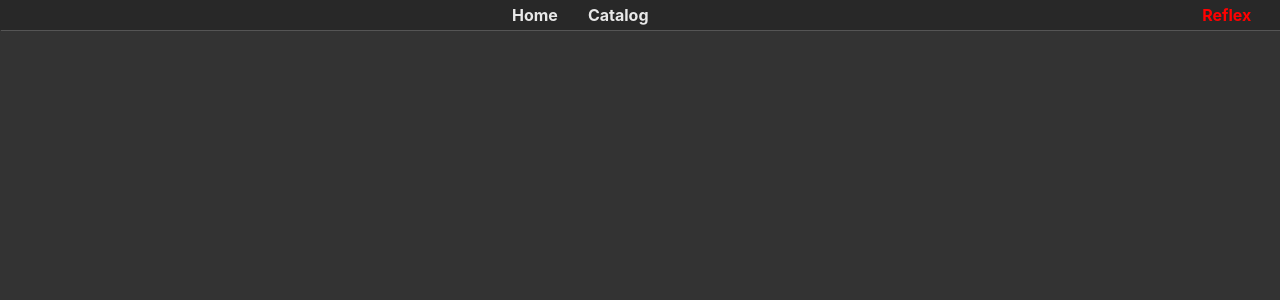
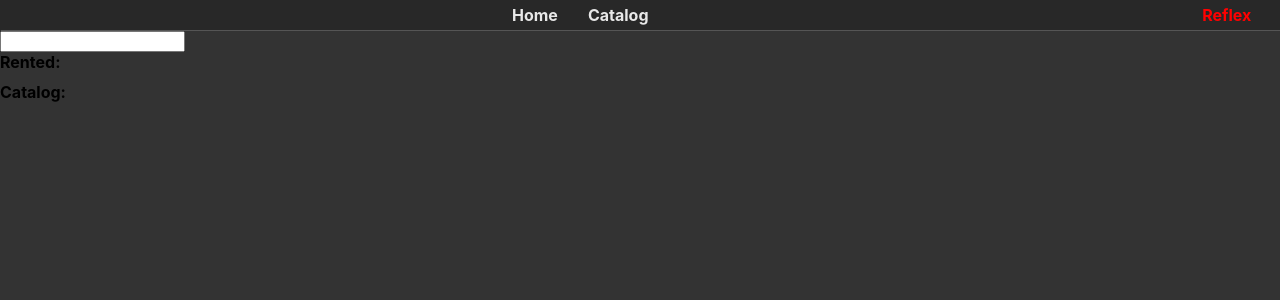
Before and after one commit to jaafari-R/Reflex, a React (Create React App) app: page /catalog in a window 1280 px wide. Shown: the top 300 px of the page. Built offline with nearby package versions, Linux system fonts and the light colour scheme.

Commit message:
Added search functionality

```diff
--- a/src/App.js
+++ b/src/App.js
@@ -88,11 +88,11 @@ function App() {
             return;
         }
         else if(newCatalog[movieIndex].isRented) {
-            updatedUser.rentedMovies.add(movieId);
+            updatedUser.rentedMovies.delete(movieId);
             updatedUser.budget += MOVIE_COST;
         }
         else {
-            updatedUser.rentedMovies.delete(movieId);
+            updatedUser.rentedMovies.add(movieId);
             updatedUser.budget -= MOVIE_COST;
         }
 
--- a/src/components/Catalog.js
+++ b/src/components/Catalog.js
@@ -1,18 +1,48 @@
 import "./Catalog.css";
 
-import React from 'react'
+import React, { useEffect, useState } from 'react'
 import { Navigate } from 'react-router-dom'
 import MovieCard from './MovieCard'
 
 export default function Catalog({ user, catalog, toggleRentMovie }) {
+    const [search, setSearch] = useState("");
+    const [showMovies, setShowMovies] = useState(catalog);
+
+    useEffect(() => {
+        const searchRegexText = search.split("").map(letter =>
+            ".*" + letter
+        ).join("") + ".*";
+        const searchRegex = new RegExp(searchRegexText, "i");
+        setShowMovies(catalog.filter(movie =>
+            movie.title.search(searchRegex) !== -1
+        ));
+    }, [search, catalog])
+
+    const handleChange = (setState) => (e) => {
+        setState(e.target.value);
+    }
+
     return (
         user !== null ?
-            <div className="catalog">
-                {catalog.map(movie =>
-                    <MovieCard key={movie.id} movie={movie} toggleRentMovie={toggleRentMovie} />
-                )}
+            <div>
+                <div>
+                    <input onChange={handleChange(setSearch)} />
+                </div>
+                <h4>Rented:</h4>
+                <div className="catalog">
+                    {showMovies.filter(movie => user.rentedMovies.has(movie.id)).map(movie =>
+                        <MovieCard key={movie.id} movie={movie} toggleRentMovie={toggleRentMovie} />
+                    )}
+                </div>
+
+                <h4>Catalog:</h4>
+                <div className="catalog">
+                    {showMovies.map(movie =>
+                        <MovieCard key={movie.id} movie={movie} toggleRentMovie={toggleRentMovie} />
+                    )}
+                </div>
             </div>
-            :
-            <Navigate to="/"/>
+        :
+        <Navigate to="/"/>
     )
 }
```
